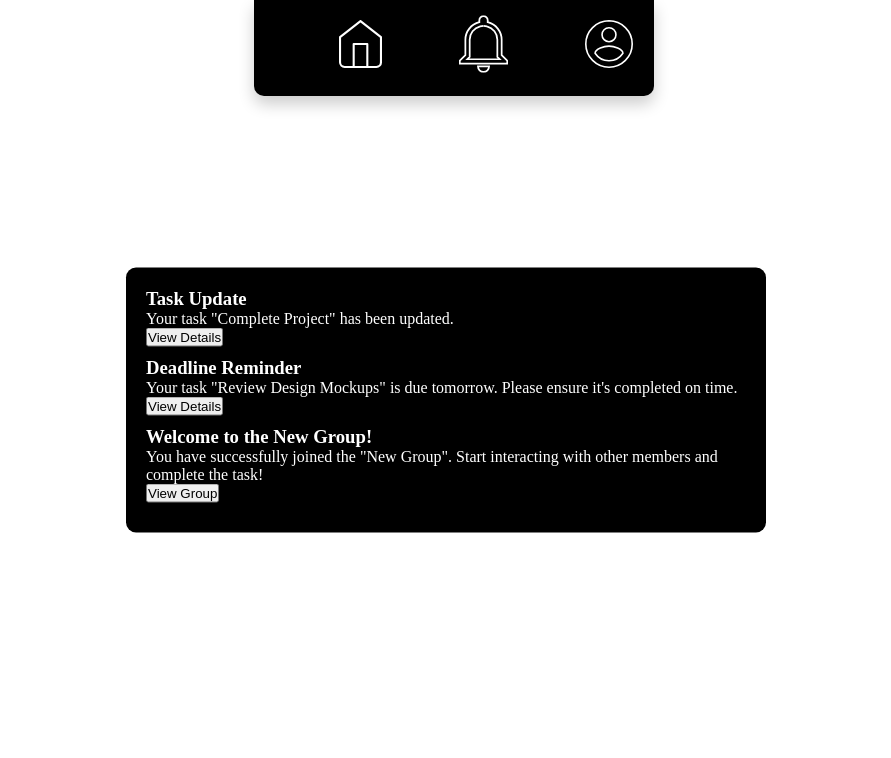
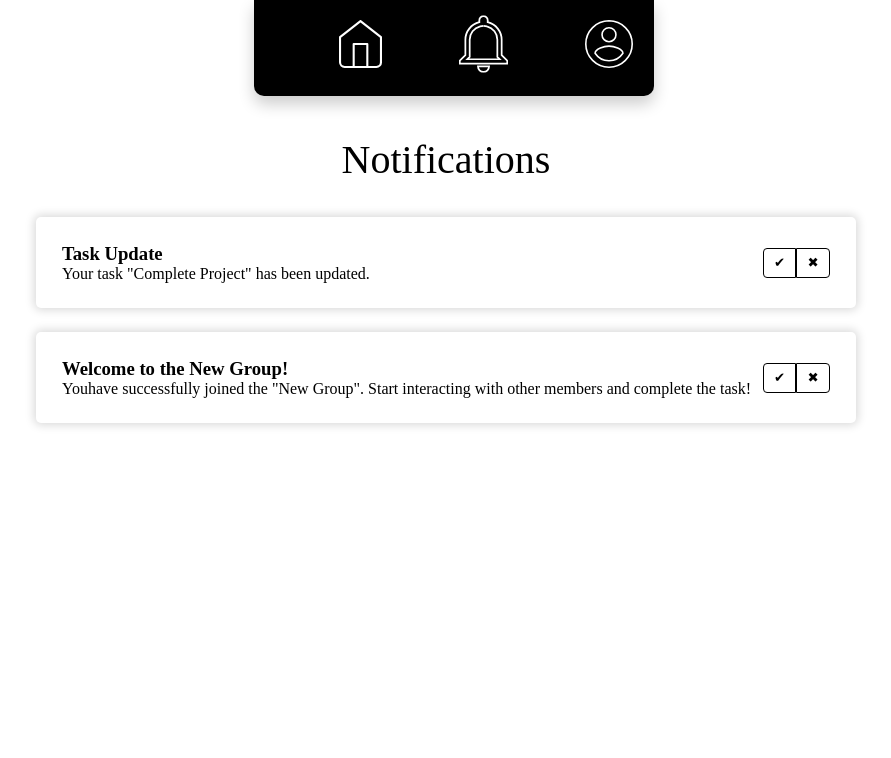
Before and after one commit to miteshp2110/SDP-2, a Django app: page /notification/ in a window 1280 px wide. Shown: the top 758 px of the page, without its empty margins (194-1085 px from the left). Run offline with Django 5.2, Linux system fonts and the light colour scheme.

Commit message:
notifications

```diff
--- a/TaskManagement/MyProject/MyApp/models.py
+++ b/TaskManagement/MyProject/MyApp/models.py
@@ -3,10 +3,9 @@ from django.db import models
 # Create your models here.
 
 class UserData(models.Model):
-    email=models.EmailField(blank=False,default="123@gmail.com")
+    email=models.EmailField(blank=False)
     name=models.CharField(blank=False,max_length=150)
     password=models.CharField(blank=False,max_length=150)
-    sessionId=models.CharField(blank=True,max_length=150)
 
     class Meta:
         db_table="Users"
--- a/TaskManagement/MyProject/static/css/notification.css
+++ b/TaskManagement/MyProject/static/css/notification.css
@@ -1,27 +1,50 @@
-/* Centering the layout */
-.center-layout {
-    position: absolute;
-    top: 50%;
-    left: 50%;
-    transform: translate(-50%, -50%);
-    background-color: #000;
-    color: #fff;
-    padding: 20px;
-    border-radius: 10px;
-    max-width: 80%; /* Adjust as needed */
-}
-
-/* Style for notifications/messages */
-.notification {
-    margin-bottom: 10px;
-}
-
-.notification h3 {
-    margin-top: 0;
-    color: #fff;
-}
-
-
 #bellLogo{
     scale:1.2;
 }
+
+.notification-container {
+    height: 70vh;
+    overflow: auto;
+    display: flex;
+    flex-direction: column;
+    align-items: center;
+    padding: 0 8vh 0 8vh;
+}
+.notification {
+    width: 60vw;
+    padding: 2vw;
+    border-radius: 5px;
+    box-shadow: 0 0 10px 2px #d9d9d9;
+    margin-bottom: 3vh;
+    display: flex;
+}
+
+.notif-content-container {
+    width: 55vw;
+}
+
+.vx-btn-container {
+    display: flex;
+    align-items: center;
+}
+.vx-btn {
+    height: 30px;
+    padding: 0.5vh 0.8vw;
+    cursor: pointer;
+    background: transparent;
+    border: 1px solid black;
+}
+.vb-left {
+    border-top-left-radius: 4px;
+    border-bottom-left-radius: 4px;
+}
+.vb-left:hover {
+    background-color: #87df87;
+}
+.vb-right {
+    border-top-right-radius: 4px;
+    border-bottom-right-radius: 4px;
+}
+.vb-right:hover {
+    background-color: #ff7171;
+}
--- a/TaskManagement/MyProject/templates/account.html
+++ b/TaskManagement/MyProject/templates/account.html
@@ -14,6 +14,7 @@
         <button type="submit">Logout</button>
     </form>
 {% else %}
+<div class="align-vc" >
     <div class="formContainer" >
         <form action="http://127.0.0.1:8000/account/" method="post">
             {% csrf_token %}
@@ -24,9 +25,8 @@
             <button class="Btn" type="submit">SignIn</button>
         </form>
         <br>
-    <br>
-    <a href="/account/login" class="Btn" id="loginBtn">Login</a>
-
+        <a href="/account/login" class="Btn" id="loginBtn">Or Login</a>
+    </div>
 </div>
 
 {% endif %}
--- a/TaskManagement/MyProject/templates/home.html
+++ b/TaskManagement/MyProject/templates/home.html
@@ -7,7 +7,6 @@
 {% if isAuthenticated %}
 hi {{instance.name}}
 {% else %}
-git
 
 <div id="col" >
   <div>
@@ -24,7 +23,7 @@ git
     </div>
 
     <div>
-      <a href="#" class="btn" id="home-div-a" >Get started</a>
+      <a href="/account/login" class="btn" id="home-div-a" >Get started</a>
     </div>
   </div>
 
--- a/TaskManagement/MyProject/templates/notification.html
+++ b/TaskManagement/MyProject/templates/notification.html
@@ -5,23 +5,30 @@
 <link rel="stylesheet" href="{% static 'css/notification.css' %}">
 {% endblock %}
 {% block header %}
-<div class="center-layout">
-    <div class="notification">
-        <h3>Task Update</h3>
-        <p>Your task "Complete Project" has been updated.</p>
-        <button>View Details</button>
+<div style="margin-top: 5vh; font-size: 40px; margin-bottom: 2vh; text-align: center;" >Notifications</div>
+<div class="notification-container" >
+
+    <br />
+    <div class="notification" >
+        <span class="notif-content-container" >
+            <h3>Task Update</h3>
+            Your task "Complete Project" has been updated.
+        </span>
+        <span class="vx-btn-container" >
+            <button class="vx-btn vb-left" >&#10004;</button>
+            <button class="vx-btn vb-right" >&#10006;</button>
+        </span>
     </div>
 
-    <div class="notification">
-        <h3>Deadline Reminder</h3>
-        <p>Your task "Review Design Mockups" is due tomorrow. Please ensure it's completed on time.</p>
-        <button>View Details</button>
-    </div>
-
-    <div class="notification">
-        <h3>Welcome to the New Group!</h3>
-        <p>You have successfully joined the "New Group". Start interacting with other members and complete the task!</p>
-        <button>View Group</button>
+    <div class="notification" >
+        <span class="notif-content-container" >
+            <h3>Welcome to the New Group!</h3>
+            Youhave successfully joined the "New Group". Start interacting with other members and complete the task!
+        </span>
+        <span class="vx-btn-container" >
+            <button class="vx-btn vb-left" >&#10004;</button>
+            <button class="vx-btn vb-right" >&#10006;</button>
+        </span>
     </div>
 </div>
 {% endblock %}
```
Also changed, not shown: TaskManagement/MyProject/static/css/account.css (+6 -2 lines), TaskManagement/MyProject/static/css/login.css (+7 -3 lines), TaskManagement/MyProject/templates/Accounts.html (deleted, +0 -93 lines), TaskManagement/MyProject/templates/login.html (+4 -6 lines), TaskManagement/MyProject/MyApp/migrations/0001_initial.py (added). Lines whose indentation alone changed are shown as unchanged.
